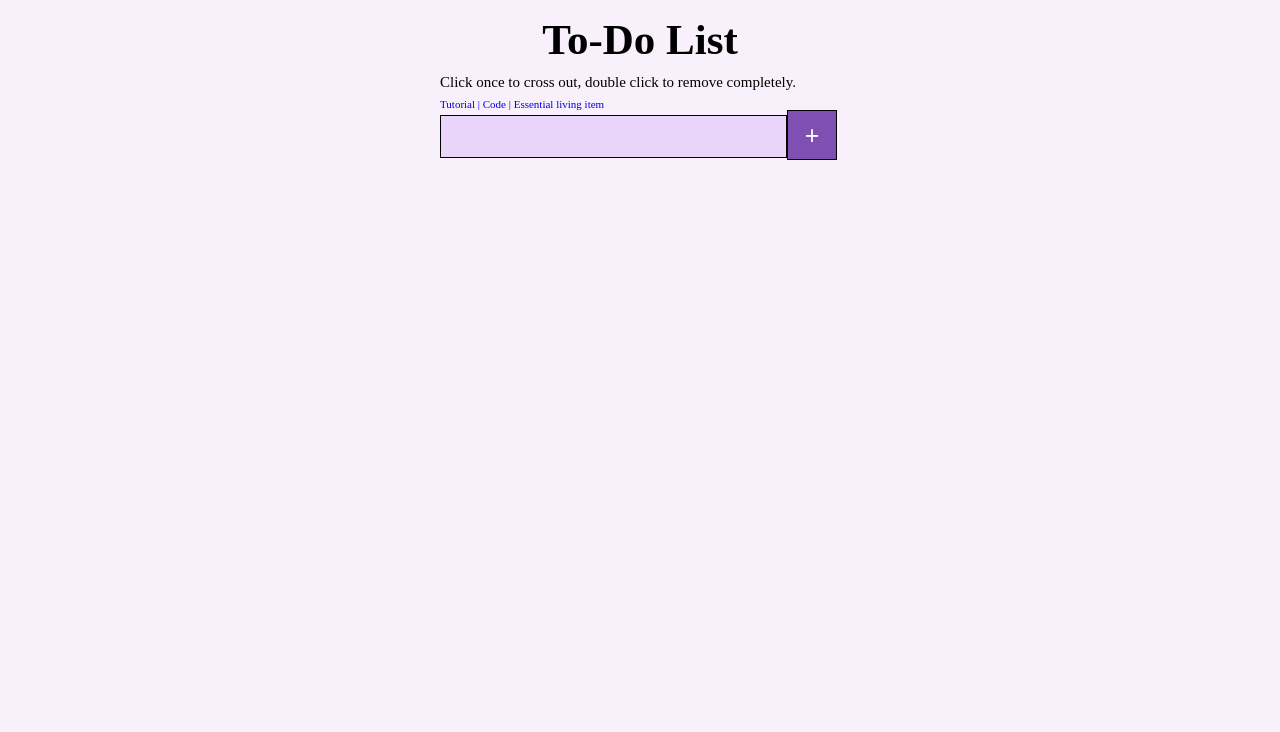
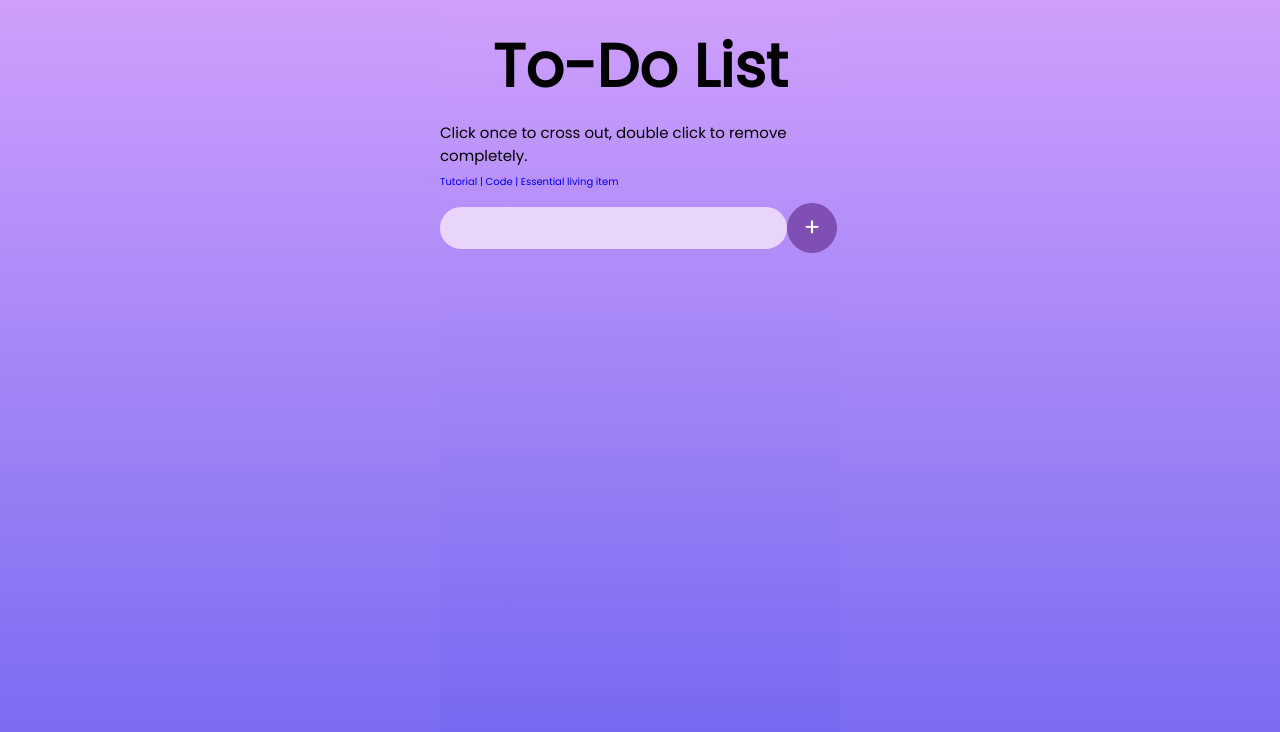
Before and after one commit to bloopmegan/testing, a plain HTML site: page index.html in a window 1280 px wide. Drawn offline with Linux system fonts and the light colour scheme; a small style sheet from the web is missing.

Commit message:
Add files via upload

```diff
--- a/index.html
+++ b/index.html
@@ -3,14 +3,22 @@
 <meta name="viewport" content="width=device-width, initial-scale=1.0">
 <link rel="stylesheet" href="style.css">
 <link rel="shortcut icon" href="MEGAN.png">
-<link href="https://www.dafontfree.net/embed/YnJ5bmRhbi13cml0ZS1yZWd1bGFyJmRhdGEvNjQvYi8xNjAxODkvQnJ5bmRhbl9Xcml0ZS50dGY" rel="stylesheet" type="text/css"/>
+<link rel="stylesheet" href="https://fonts.googleapis.com/css2?family=Poppins&display=swap">
+<style>
+h1 {
+  font-family: 'Gluten', 'Poppins';
+}
+p, #a, #inputField, #addToDo {
+    font-family: 'Poppins', 'Arial';
+}
+</style>
 <title>bloopmegan | 4</title>
 </head>
 <body>
     <div class="container" id="container1">
     <h1>To-Do List</h1>
     <p>Click once to cross out, double click to remove completely.</p>
-    <a href="https://youtu.be/-pRg_daFjfk" target="_blank" id="a">Tutorial |</a><a href="4.zip" id="a"> Code </a><a href="https://cutt.ly/xYLPJAm" target="_blank" id="a">| Essential living item</a>
+    <p id="p1"><a href="https://youtu.be/-pRg_daFjfk" target="_blank" id="a">Tutorial |</a><a href="4.zip" id="a"> Code </a><a href="https://cutt.ly/xYLPJAm" target="_blank" id="a">| Essential living item</a></p>
     <div class="container">
         <input id="inputField" type="text"><button id="addToDo">+</button>
         <div class="to-dos" id="toDoContainer"></div>
--- a/style.css
+++ b/style.css
@@ -1,28 +1,30 @@
 html, body{
     width: 400px;
     margin: 0 auto;
-    background-color: #F8F0FA;
+    background-image: linear-gradient(#CE9FFC, #7367F0);
 }
 h1{
-    margin-top: 15px;
+    margin-top: 10px;
     margin-bottom: 10px;
-    font-family: 'Poppins';
+    padding-top: 11px;
     text-align: center;
-    font-size: 43px;
+    font-size: 60px;
 }
 p{
     margin-top: 10px;
     margin-bottom: 7px;
     font-size: 15px;
-    font-family: 'Poppins';
+    text-align: left;
+}
+#p1{
+    margin-top: 6px;
+    margin-bottom: 13px;
     text-align: left;
 }
 #a{
     text-decoration: none;
-    margin-bottom: 100px;
     font-size: 11px;
-    font-family: 'Poppins';
-    text-align: left;
+    font-size: 10px;
 }
 .container {
     width: 400px;
@@ -30,21 +32,22 @@ p{
 #inputField {
     width: 347px;
     height: 42.5px;
-    border: 1px solid black;
     outline: none;
     font-size: 23px;
     vertical-align: center;
-    font-family: 'Poppins';
     background-color: #e9d4fA;
+    border-radius: 25px;
+    border: 5px solid #e9d4fA;
 }
 #addToDo {
     height: 50px;
     width: 50px;
-    border: 1px solid black;
+    border: 1px solid #804fb3;
     vertical-align: center;
     font-size: 25px;
     color: white;
     background-color: #804fb3;
+    border-radius: 50px;
 }
 .to-dos {
     margin-top: 38px;
```
Also changed, not shown: 1 other file.
